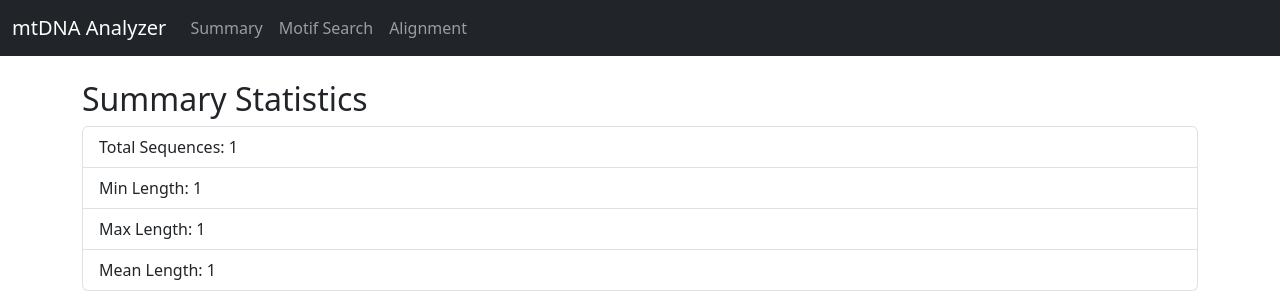
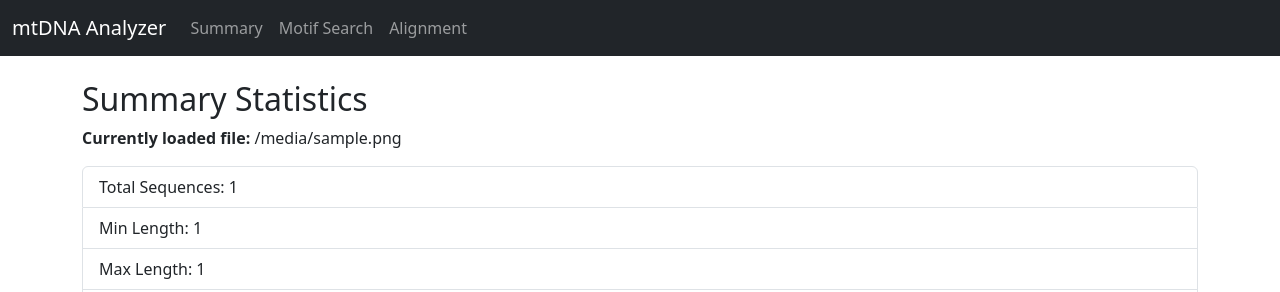
Before and after one commit to hades-k/bio_seq_analyzer, a Flask app: template templates/summary.html in a window 1280 px wide. Shown: the top 292 px of the page. Run offline with Flask 3, Linux system fonts and the light colour scheme; the template is opened without the code that fills it: most values are stand-ins (such as "Sample title", 1, 10 or a date in 2020).

Commit message:
Update summary.html

```diff
--- a/templates/summary.html
+++ b/templates/summary.html
@@ -1,6 +1,7 @@
 {% extends "base.html" %}
 {% block content %}
 <h2>Summary Statistics</h2>
+<p><strong>Currently loaded file:</strong> {{ fasta_manager.current_file }}</p>
 <ul class="list-group">
   <li class="list-group-item">Total Sequences: {{ stats.count }}</li>
   <li class="list-group-item">Min Length: {{ stats.min_length }}</li>
```
